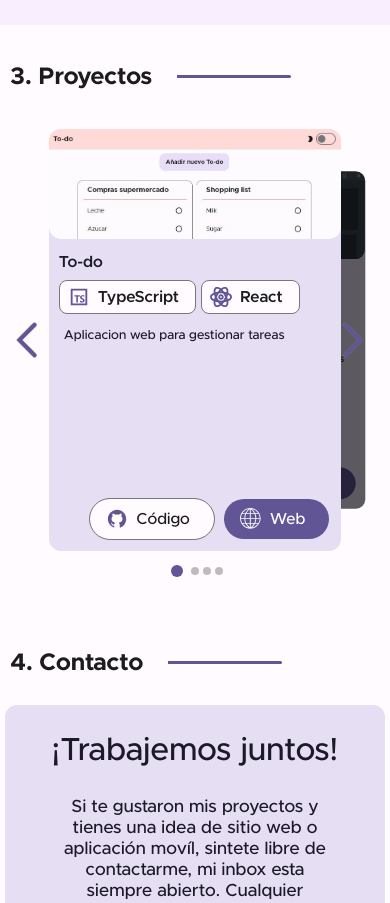
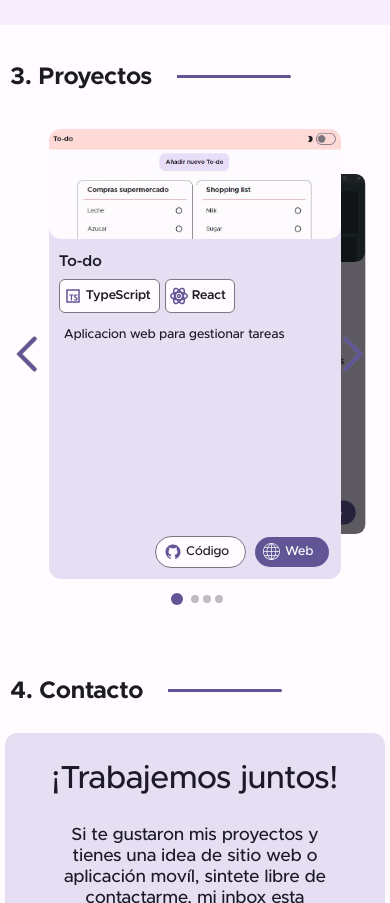
Before and after one commit to thewomins/thewomins.github.io, a React (Create React App) app: page / in a window 390 px wide. Shown: the part 2020-2923 px from the top of the page. Built offline with nearby package versions, Linux system fonts and the light colour scheme.

Commit message:
Fix mobile view

```diff
--- a/package.json
+++ b/package.json
@@ -1,6 +1,6 @@
 {
   "name": "thewomins.github.io",
-  "version": "3.0.1",
+  "version": "3.0.2",
   "private": true,
   "homepage": "https://thewomins.github.io",
   "dependencies": {
--- a/src/Components/Button.module.css
+++ b/src/Components/Button.module.css
@@ -7,6 +7,11 @@
   gap: 8px;
   align-items: center;
   border-radius: 20px;
+}
+
+.button p {
+  font-size: 1em;
+  margin: 0;
 }
 
 .image {
@@ -34,3 +39,20 @@
 .primary .image:first-child {
   color: var(--onPrimary);
 }
+
+@media only screen and (max-width: 700px) {
+  .button {
+    height: 30px;
+    padding-left: 8px;
+    padding-right: 16px;
+    gap: 4px;
+    border-radius: 16px;
+  }
+
+  .image {
+    height: 18px;
+  }
+  .button p {
+    font-size: 0.8em;
+  }
+}
--- a/src/Components/Carrousel/CardCarousel.module.css
+++ b/src/Components/Carrousel/CardCarousel.module.css
@@ -2,9 +2,10 @@
   display: flex;
   height: 56vh;
   width: 55vw;
-  min-width: 450px;
+  min-width: 600px;
   max-width: 800px;
-  min-height: 300px;
+  min-height: 350px;
+  max-height: 500px;
   background-color: var(--secundaryContainer);
   border-radius: 12px;
   gap: 10px;
@@ -15,9 +16,10 @@
   z-index: 1;
   height: inherit;
   width: inherit;
-  min-width: 400px;
+  min-width: 600px;
   max-width: 800px;
-  min-height: 300px;
+  min-height: 350px;
+  max-height: 500px;
   position: absolute;
   border-radius: 12px;
   transition: all 0.5s ease-in;
@@ -108,16 +110,22 @@
     height: 50vh;
     max-height: auto;
     width: 75vw;
-    min-height: auto;
-
+    min-height: 450px;
     min-width: auto;
     max-width: auto;
+  }
+  .titleContainer {
+    flex-wrap: wrap;
+  }
+  .title {
+    font-size: clamp(0.7em, 4vw, 2em);
+    white-space: wrap;
   }
   .buttonContainer {
     height: fit-content;
   }
   .stateLayer {
-    min-height: auto;
+    min-height: 450px;
     min-width: auto;
     max-width: auto;
   }
--- a/src/Components/Carrousel/Carousel.module.css
+++ b/src/Components/Carrousel/Carousel.module.css
@@ -99,6 +99,8 @@
   }
   .cardsContainer {
     margin: 0px 5px;
+    height: fit-content;
+    overflow: hidden;
   }
   .operadores {
     width: 50px;
--- a/src/Components/Chip.module.css
+++ b/src/Components/Chip.module.css
@@ -66,3 +66,32 @@
   margin: 0;
   transition: all 0.3s ease-in-out;
 }
+
+@media only screen and (max-width: 700px) {
+  .chip {
+    height: 24;
+    padding-right: 8px;
+    border-radius: 6px;
+  }
+  .chip p {
+    font-size: 0.8em;
+  }
+  .image {
+    height: 18px;
+    width: 18px;
+    margin: auto 4px;
+  }
+  .big {
+    height: 32px;
+  }
+
+  .big .image {
+    height: 22px;
+    width: 22px;
+    margin: auto 4px;
+  }
+
+  .big p {
+    font-size: 1rem;
+  }
+}
--- a/src/Components/Empresa.module.css
+++ b/src/Components/Empresa.module.css
@@ -9,6 +9,7 @@
   border-width: 1px 0px 1px 1px;
   border-style: solid;
   border-color: var(--outline);
+  cursor: pointer;
 }
 
 .empresaContainer p {
--- a/src/Screens/Proyects.module.css
+++ b/src/Screens/Proyects.module.css
@@ -13,10 +13,12 @@
 
 @media only screen and (max-width: 700px) {
   .proyects {
+    height: fit-content;
     padding: 30px 0px;
     gap: 10px;
   }
   .proyectsContainer {
+    height: fit-content;
     padding: 0px;
   }
 }
```
